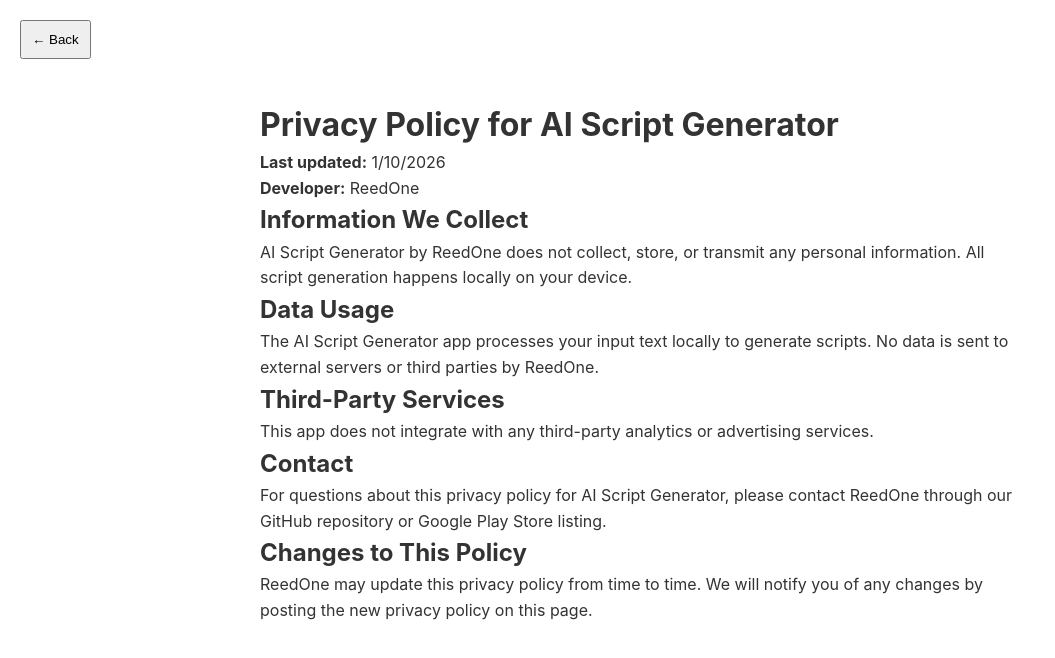
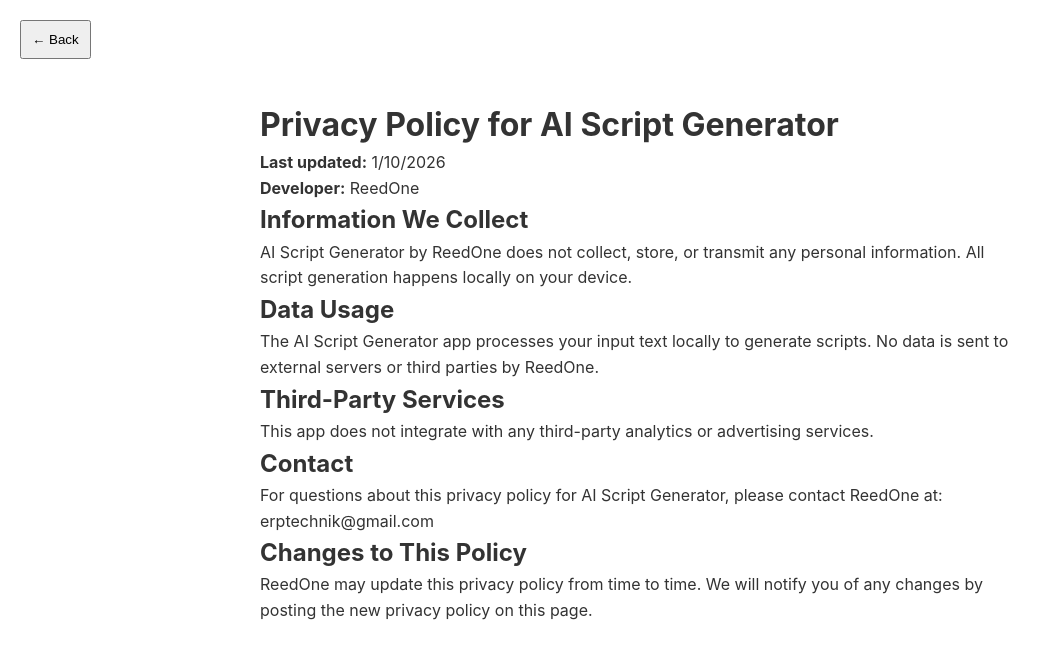
Before and after one commit to ridvanasci/AIScriptGeneratorWeb, a React (Create React App) app: page / in a window 1280 px wide. Both pictures are taken after a click on the button "Privacy Policy". Shown: the top 658 px of the page, without its empty margins (0-1055 px from the left). Built offline with nearby package versions, Linux system fonts and the light colour scheme.

Commit message:
Add contact email to privacy policy

```diff
--- a/src/PrivacyPolicy.tsx
+++ b/src/PrivacyPolicy.tsx
@@ -17,7 +17,7 @@
       <p>This app does not integrate with any third-party analytics or advertising services.</p>
 
       <h2>Contact</h2>
-      <p>For questions about this privacy policy for AI Script Generator, please contact ReedOne through our GitHub repository or Google Play Store listing.</p>
+      <p>For questions about this privacy policy for AI Script Generator, please contact ReedOne at: erptechnik@gmail.com</p>
 
       <h2>Changes to This Policy</h2>
       <p>ReedOne may update this privacy policy from time to time. We will notify you of any changes by posting the new privacy policy on this page.</p>
```
